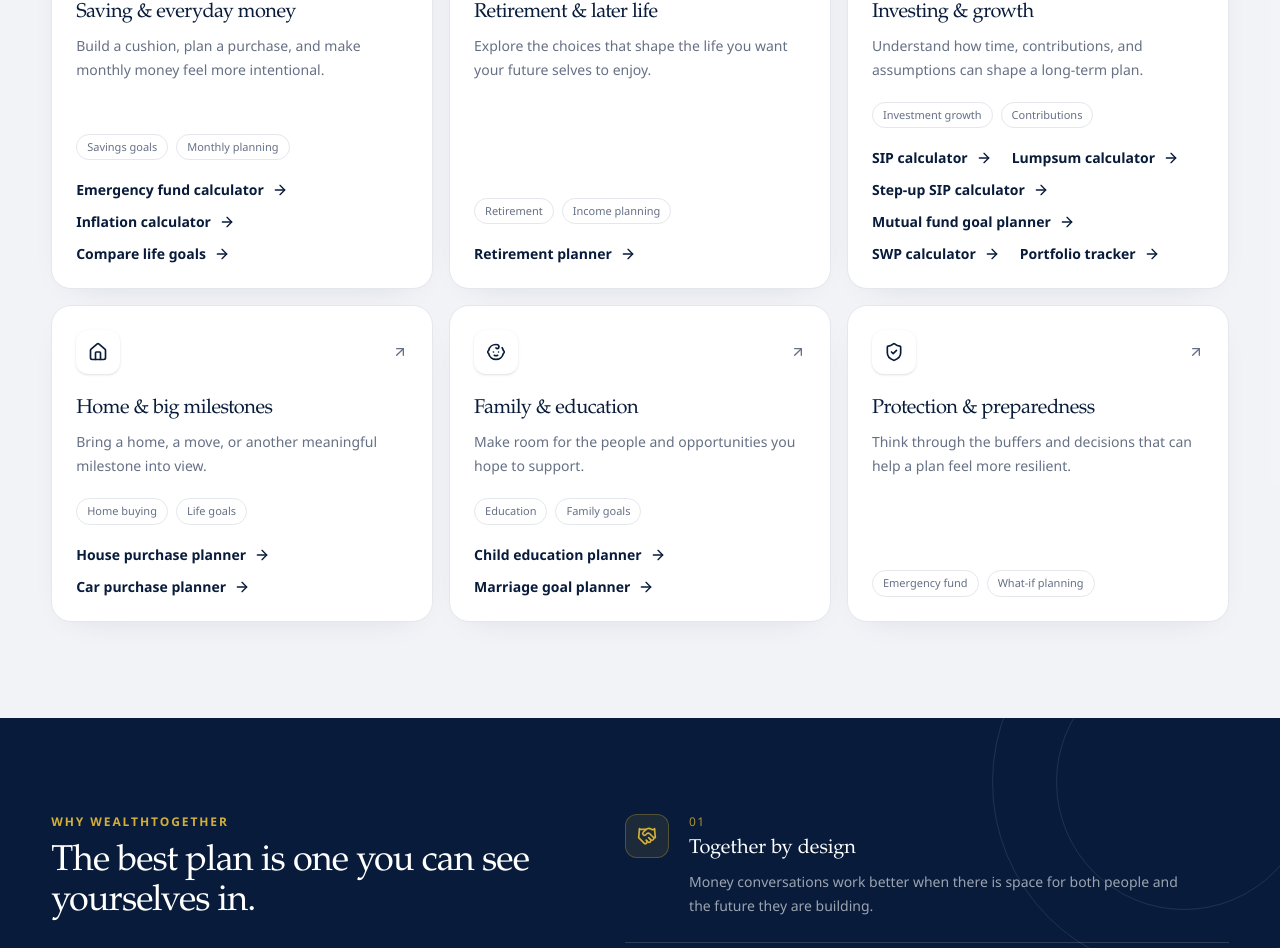
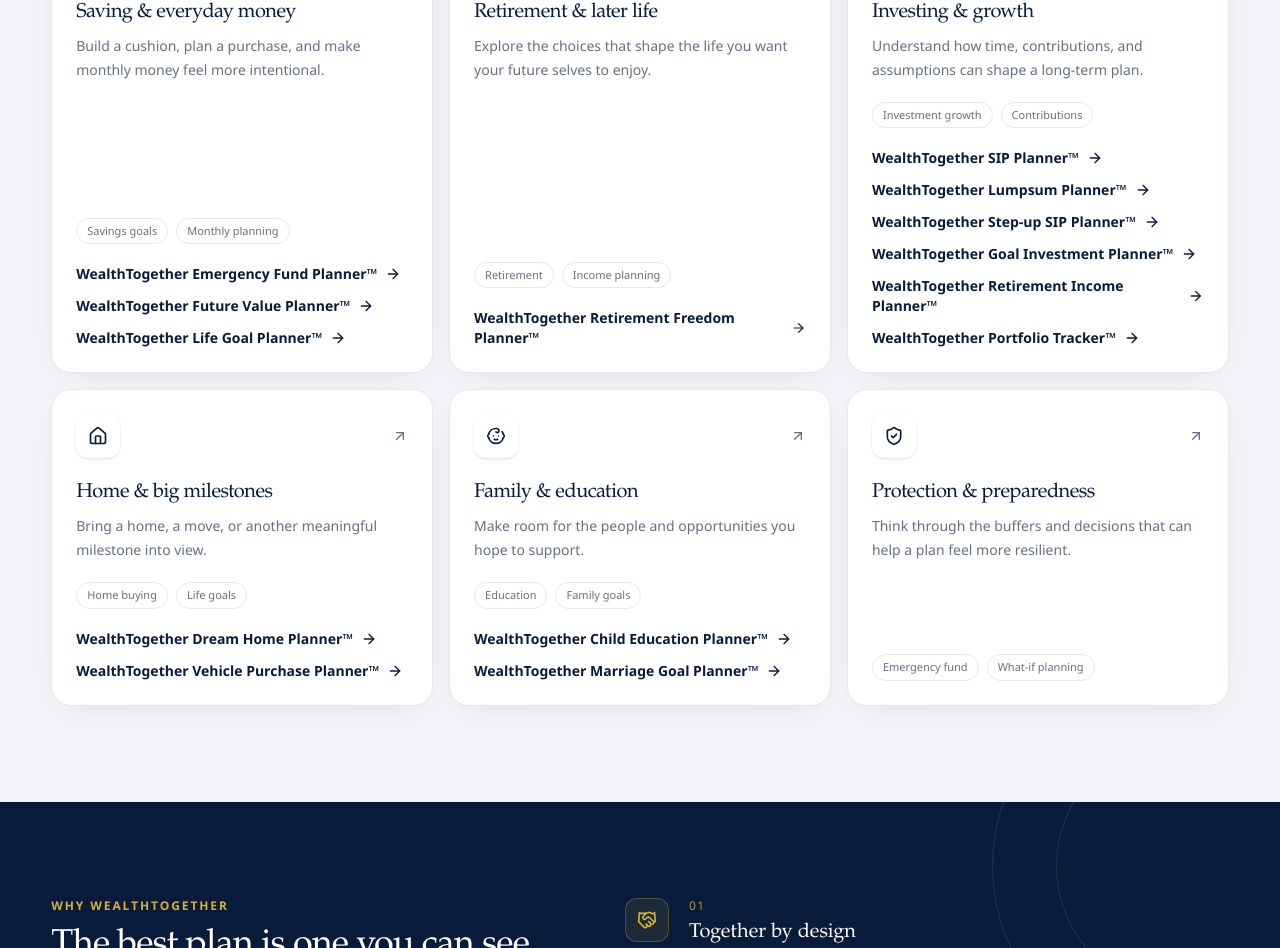
Before and after one commit to MohanakumarT/wealthtogether-financial-planner, a Next.js app: page / in a window 1280 px wide. Shown: the part 2311-3259 px from the top of the page. Built offline with nearby package versions, Linux system fonts and the light colour scheme; no server answers.

Commit message:
Rename SIP Calculator to WealthTogether SIP Planner

```diff
--- a/src/components/marketing/calculator-categories.tsx
+++ b/src/components/marketing/calculator-categories.tsx
@@ -32,10 +32,16 @@
     actions: [
       {
         href: "/calculators/emergency-fund",
-        label: "Emergency fund calculator",
+        label: "WealthTogether Emergency Fund Planner™",
       },
-      { href: "/calculators/inflation", label: "Inflation calculator" },
-      { href: "/calculators/goal-planner", label: "Compare life goals" },
+      {
+        href: "/calculators/inflation",
+        label: "WealthTogether Future Value Planner™",
+      },
+      {
+        href: "/calculators/goal-planner",
+        label: "WealthTogether Life Goal Planner™",
+      },
     ],
   },
   {
@@ -44,7 +50,12 @@
     description:
       "Explore the choices that shape the life you want your future selves to enjoy.",
     tags: ["Retirement", "Income planning"],
-    actions: [{ href: "/calculators/retirement", label: "Retirement planner" }],
+    actions: [
+      {
+        href: "/calculators/retirement",
+        label: "WealthTogether Retirement Freedom Planner™",
+      },
+    ],
   },
   {
     icon: BriefcaseBusiness,
@@ -53,15 +64,30 @@
       "Understand how time, contributions, and assumptions can shape a long-term plan.",
     tags: ["Investment growth", "Contributions"],
     actions: [
-      { href: "/calculators/sip", label: "SIP calculator" },
-      { href: "/calculators/lumpsum", label: "Lumpsum calculator" },
-      { href: "/calculators/step-up-sip", label: "Step-up SIP calculator" },
+      {
+        href: "/calculators/sip",
+        label: "WealthTogether SIP Planner™",
+      },
+      {
+        href: "/calculators/lumpsum",
+        label: "WealthTogether Lumpsum Planner™",
+      },
+      {
+        href: "/calculators/step-up-sip",
+        label: "WealthTogether Step-up SIP Planner™",
+      },
       {
         href: "/calculators/mutual-fund-goal-planner",
-        label: "Mutual fund goal planner",
+        label: "WealthTogether Goal Investment Planner™",
       },
-      { href: "/calculators/swp", label: "SWP calculator" },
-      { href: "/portfolio", label: "Portfolio tracker" },
+      {
+        href: "/calculators/swp",
+        label: "WealthTogether Retirement Income Planner™",
+      },
+      {
+        href: "/portfolio",
+        label: "WealthTogether Portfolio Tracker™",
+      },
     ],
   },
   {
@@ -71,8 +97,14 @@
       "Bring a home, a move, or another meaningful milestone into view.",
     tags: ["Home buying", "Life goals"],
     actions: [
-      { href: "/calculators/house-purchase", label: "House purchase planner" },
-      { href: "/calculators/car-purchase", label: "Car purchase planner" },
+      {
+        href: "/calculators/house-purchase",
+        label: "WealthTogether Dream Home Planner™",
+      },
+      {
+        href: "/calculators/car-purchase",
+        label: "WealthTogether Vehicle Purchase Planner™",
+      },
     ],
   },
   {
@@ -84,9 +116,12 @@
     actions: [
       {
         href: "/calculators/child-education",
-        label: "Child education planner",
+        label: "WealthTogether Child Education Planner™",
       },
-      { href: "/calculators/marriage-goal", label: "Marriage goal planner" },
+      {
+        href: "/calculators/marriage-goal",
+        label: "WealthTogether Marriage Goal Planner™",
+      },
     ],
   },
   {
@@ -118,6 +153,7 @@
             financial advice.
           </p>
         </div>
+
         <div className="mt-10 grid gap-4 sm:grid-cols-2 xl:grid-cols-3">
           {categories.map(
             ({ icon: Icon, title, description, tags, actions }) => (
@@ -129,17 +165,21 @@
                   <span className="bg-card text-primary grid size-11 place-items-center rounded-xl shadow-sm">
                     <Icon aria-hidden="true" className="size-5" />
                   </span>
+
                   <ArrowUpRight
                     aria-hidden="true"
                     className="text-muted-foreground size-4"
                   />
                 </div>
+
                 <h3 className="font-display mt-5 text-xl tracking-tight">
                   {title}
                 </h3>
+
                 <p className="text-muted-foreground mt-2 flex-1 text-sm leading-6">
                   {description}
                 </p>
+
                 <div className="mt-5 flex flex-wrap gap-2">
                   {tags.map((tag) => (
                     <span
@@ -150,6 +190,7 @@
                     </span>
                   ))}
                 </div>
+
                 {actions ? (
                   <div className="mt-5 flex flex-wrap gap-x-5 gap-y-3">
                     {actions.map((action) => (
--- a/src/features/calculators/components/calculator-shell.tsx
+++ b/src/features/calculators/components/calculator-shell.tsx
@@ -98,13 +98,23 @@
         ) : null}
       </div>
       <div className="grid items-start gap-5 lg:grid-cols-[minmax(18rem,.78fr)_minmax(0,1.22fr)] xl:gap-7">
-        <Card className="lg:sticky lg:top-24">
+  <Card className="lg:sticky lg:top-24 border-gold/20 shadow-lg">
     <CardHeader>
-            <CardTitle>Explore your scenario</CardTitle>
-            <CardDescription>
-              Adjust the assumptions to see how the picture changes.
+      <div className="inline-flex w-fit items-center rounded-full bg-gold/10 px-3 py-1 text-xs font-semibold uppercase tracking-wider text-gold">
+        WealthTogether Educational Planner
+      </div>
+
+      <CardTitle className="mt-4 text-2xl">
+        Plan Your Investment
+      </CardTitle>
+
+      <CardDescription className="mt-2 leading-6">
+        Enter your assumptions below to generate an illustrative projection.
+        This planner is designed for financial education and learning purposes
+        only.
       </CardDescription>
     </CardHeader>
+
     <CardContent>
       <form
         className="space-y-5"
@@ -141,7 +151,7 @@
                   type="submit"
                   variant="gold"
                 >
-                  Calculate scenario
+                  Generate Projection
                 </Button>
                 <CalculatorActions
                   hasResult={Boolean(calculator.result)}
--- a/src/features/calculators/sip/definition.ts
+++ b/src/features/calculators/sip/definition.ts
@@ -149,9 +149,9 @@
 
 export const sipCalculatorDefinition: CalculatorDefinition<SIPInputs> = {
   id: "sip-calculator",
-  title: "SIP Calculator",
+  title: "WealthTogether SIP Planner",
   description:
-    "Estimate how a monthly SIP and annual step-up could grow over time. Adjust the assumptions to compare scenarios.",
+    "Explore how regular monthly investments may grow over time using your own assumptions. Compare different SIP scenarios for educational planning purposes. This planner provides illustrative estimates only and does not constitute investment advice.",
   schema: sipInputSchema,
   defaultValues: {
     monthlySip: 10_000,
```
Lines whose indentation alone changed are shown as unchanged.
